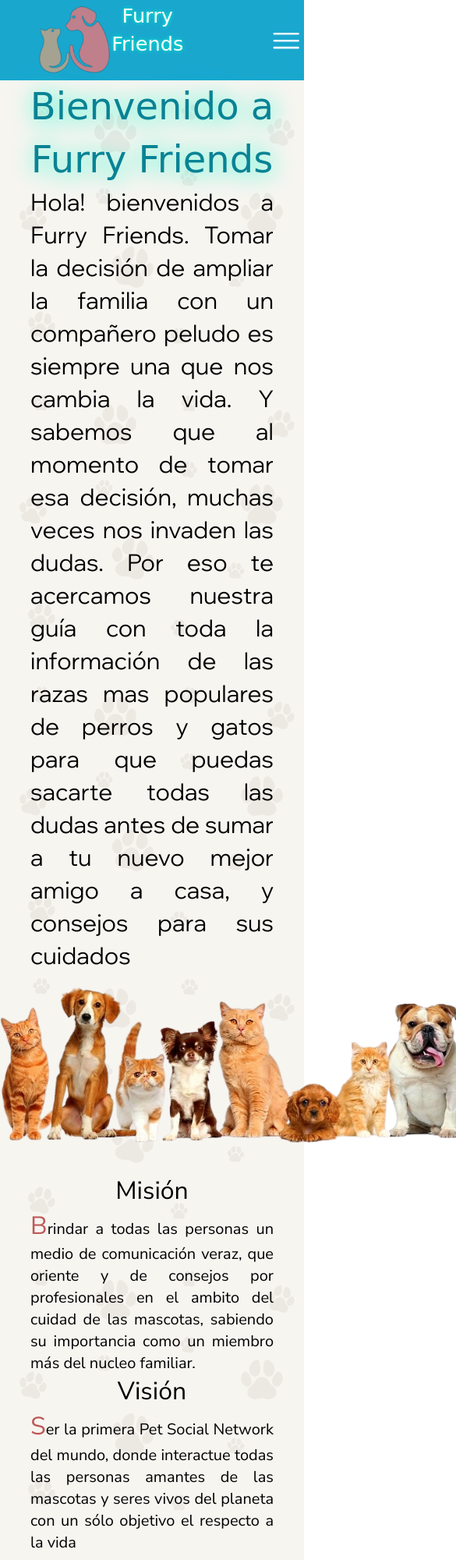
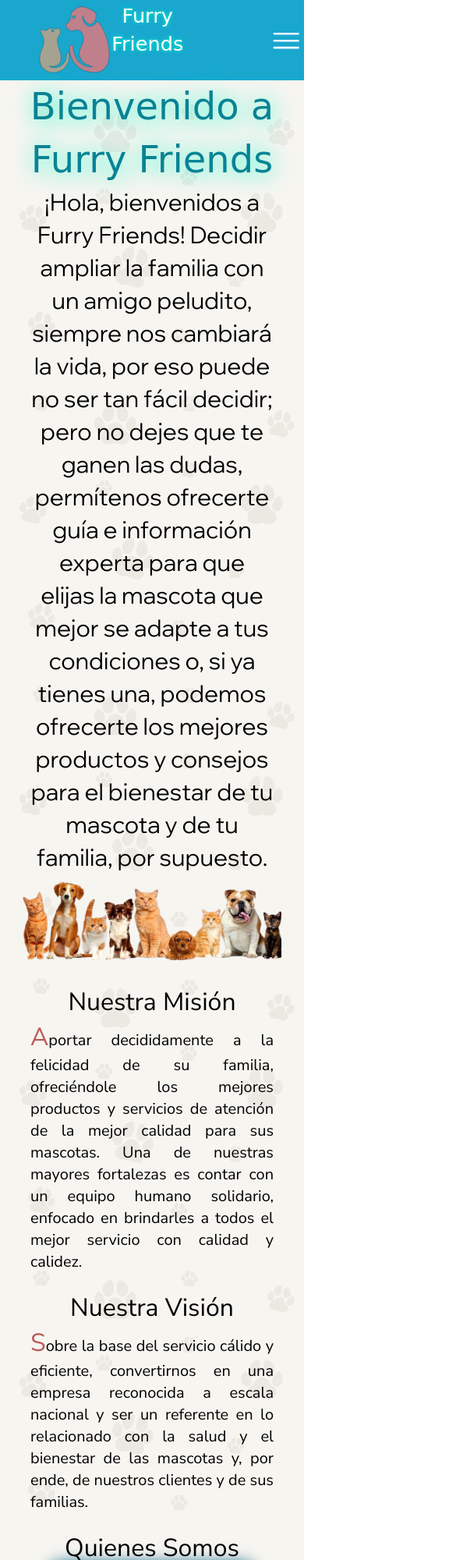
Before and after one commit to rscane/FuryFriendsFinal, a plain HTML site: page index.html in a window 390 px wide. Shown: the top 2000 px of the page at 78% size, 585 px wide, since content can reach past the window. Drawn offline with Linux system fonts and the light colour scheme; a web font is replaced by a local one.

Commit message:
se agregó info final en el landing page. se corrigieron los cards para el punto de corte pequeño. se revisa y se determina que la version final esta lista para ser presentada

```diff
--- a/index.html
+++ b/index.html
@@ -38,11 +38,11 @@
                 <div class="perro">
                     <li class="li"><a href="perros.html" class="a">Perros</a></li>
                     <div class="sub-item">
-                           <a href="perros.html#pequeño" class="a">Pequeños</a>
-                           <a href="perros.html#mediano" class="a">Medianos</a>
-                          <a href="perros.html#grande" class="a">Grandes</a>
+                        <a href="perros.html#pequeño" class="a">Pequeños</a>
+                        <a href="perros.html#mediano" class="a">Medianos</a>
+                        <a href="perros.html#grande" class="a">Grandes</a>
                     </div>
-                    </div>
+                </div>
                 <li class="li"><a href="gatos.html" class="a">Gatos</a></li>
                 <li class="li"><a href="shop.html" class="a">Pets Shop</a></li>
                 <li class="li"><a href="contactos.html" class="a">Contactanos</a></li>
@@ -53,34 +53,30 @@
         <h1>Bienvenido a Furry Friends</h1>
 
         <article>
-            <p class="p2">Hola! bienvenidos a <b>Furry Friends</b>. Tomar la decisión de ampliar la familia con un
-                compañero
-                peludo es siempre una que nos cambia la vida. Y sabemos que al momento de tomar esa decisión, muchas
-                veces
-                nos invaden las dudas. Por eso te acercamos nuestra guía con toda la información de las razas mas
-                populares
-                de perros y gatos para que puedas sacarte todas las dudas antes de sumar a tu nuevo mejor amigo a casa,
-                y
-                consejos para sus cuidados</p>
+            <p class="p2">¡Hola, bienvenidos a Furry Friends!
+                Decidir ampliar la familia con un amigo peludito, siempre nos cambiará la vida, por eso puede no ser tan
+                fácil decidir; pero no dejes que te ganen las dudas, permítenos ofrecerte guía e información experta
+                para que elijas la mascota que mejor se adapte a tus condiciones o, si ya tienes una, podemos ofrecerte
+                los mejores productos y consejos para el bienestar de tu mascota y de tu familia, por supuesto.</p>
         </article>
 
-        <div class="mascotas-4">
+        <div class="mascotas-2">
             <img src="img/banner.png" alt="tipos de mascotas">
         </div>
         <br>
-        <h2>Misión</h2>
+        <h2>Nuestra Misión</h2>
         <article>
-            <p class="p1">Brindar a todas las personas un medio de comunicación veraz, que oriente y de consejos por
-                profesionales en el ambito del cuidad de las mascotas, sabiendo su importancia como un miembro más del
-                nucleo familiar.</p>
+            <p class="p1">Aportar decididamente a la felicidad de su familia, ofreciéndole los mejores productos y
+                servicios de atención de la mejor calidad para sus mascotas. Una de nuestras mayores fortalezas es
+                contar con un equipo humano solidario, enfocado en brindarles a todos el mejor servicio con calidad y
+                calidez.</p>
         </article>
-
-        <h2>Visión</h2>
+        <br>
+        <h2>Nuestra Visión</h2>
         <article>
-            <p class="p1">Ser la primera <a>Pet Social Network</a> del mundo, donde interactue todas las personas
-                amantes de
-                las
-                mascotas y seres vivos del planeta con un sólo objetivo el respecto a la vida</p>
+            <p class="p1">Sobre la base del servicio cálido y eficiente, convertirnos en una empresa reconocida a escala
+                nacional y ser un referente en lo relacionado con la salud y el bienestar de las mascotas y, por ende,
+                de nuestros clientes y de sus familias.</p>
         </article>
         <br>
         <h2>Quienes Somos</h2>
@@ -101,12 +97,26 @@
                 las mascotas y seres vivos del planeta con un sólo objetivo el respecto a la vida.</p>
         </article>
         <br>
+
+        <h2>Nuestros Valores</h2>
         <article>
-            <p class="p3">Si deseas puedes ir a nuestra <a href="perros.html"class="goTo"><button> sección Perros</button></a> así como tambien, a la
-                <a href="gatos.html" class="goTo"> <button>sección Gatos</button> </a>consultar por alguna raza que no has encontrado, o hacernos
+            <p class="p1">
+                • Amor hacia los animales <br>
+                • Honestidad <br>
+                • Vocación de servicio <br>
+                • Constante preparación <br>
+                • Trabajo en equipo
+            </p>
+        </article>
+        <br><br>
+        <article>
+            <p class="p3">Si deseas puedes ir a nuestra <a href="perros.html" class="goTo"><button> sección
+                        Perros</button></a> así como tambien, a la
+                <a href="gatos.html" class="goTo"> <button>sección Gatos</button> </a>consultar por alguna raza que no
+                has encontrado, o hacernos
                 algun
-                comentario, puedes hacerlo desde nuestro formulario de contacto haciendo click <a
-                    href="contactos.html" class="goTo"> <button>aqui</button></a>
+                comentario, puedes hacerlo desde nuestro formulario de contacto haciendo click <a href="contactos.html"
+                    class="goTo"> <button>aqui</button></a>
             </p>
         </article>
         <br>
--- a/style.css
+++ b/style.css
@@ -193,7 +193,7 @@ h2{
     /* font-family: 'Nunito Sans', sans-serif; */
     font-family: 'Wix Madefor Display', sans-serif;
     font-size: 30px;
-    text-align: justify ;
+    text-align: center ;
     width: 80%;
     margin-left: auto;
     margin-right: auto;
@@ -251,6 +251,9 @@ a:hover {
 
     .header .li{
         margin: 0.5rem 0;
+    }
+    .card {
+        min-width: 95%;
     }
 
 }
@@ -443,8 +446,8 @@ a:hover {
 
 .card {
     margin: 50px;
-    width: 400px;
-    height: 350px;
+    width: 350px;
+    height: 300px;
     border-radius: 7px;
     background: var(--i);
     background-size: cover;
@@ -474,7 +477,7 @@ a:hover {
     font-family: 'Nunito Sans', sans-serif;
 }
 .contenido p{
-    font-size: 18px;
+    font-size: 15px;
     line-height: 1.2;
     padding: 0 auto;
     margin: 8px;
```
Also changed, not shown: perros.html (+1 -1 lines), shop.html (line endings or trailing spaces).
